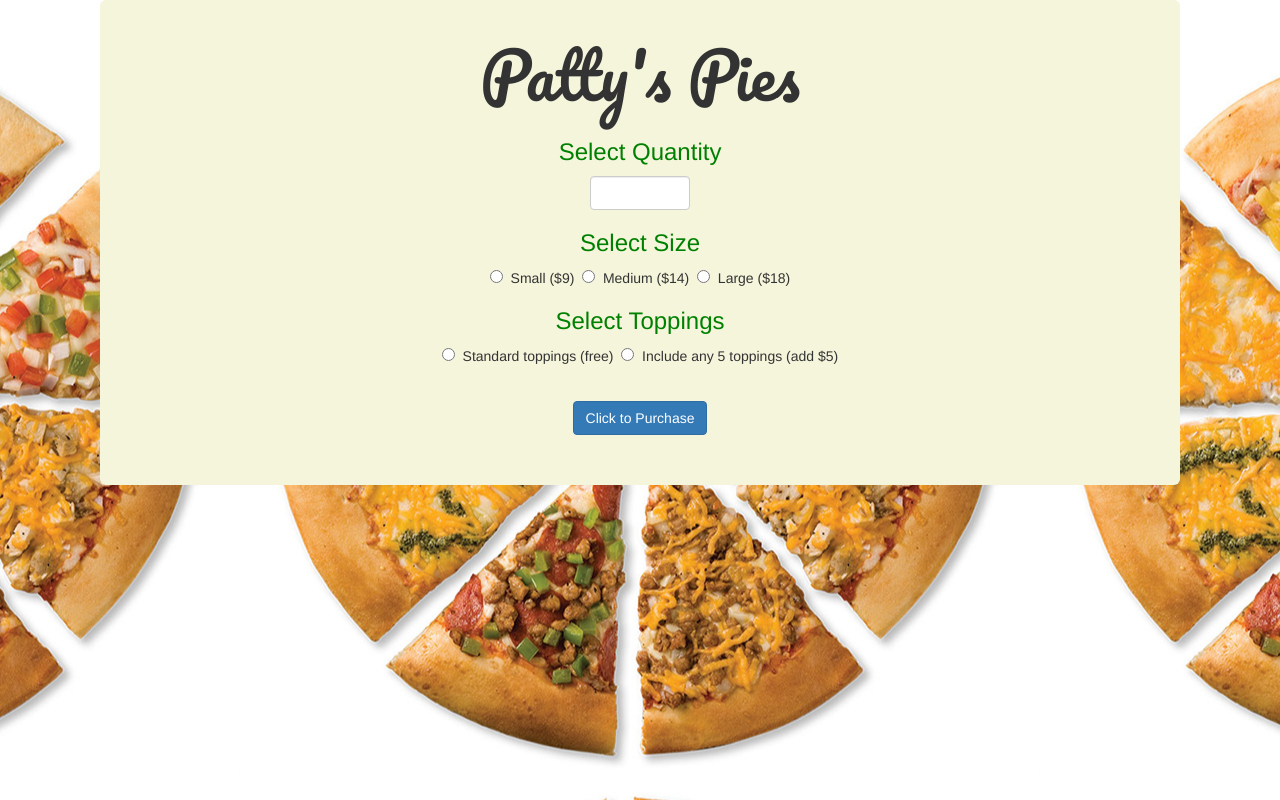
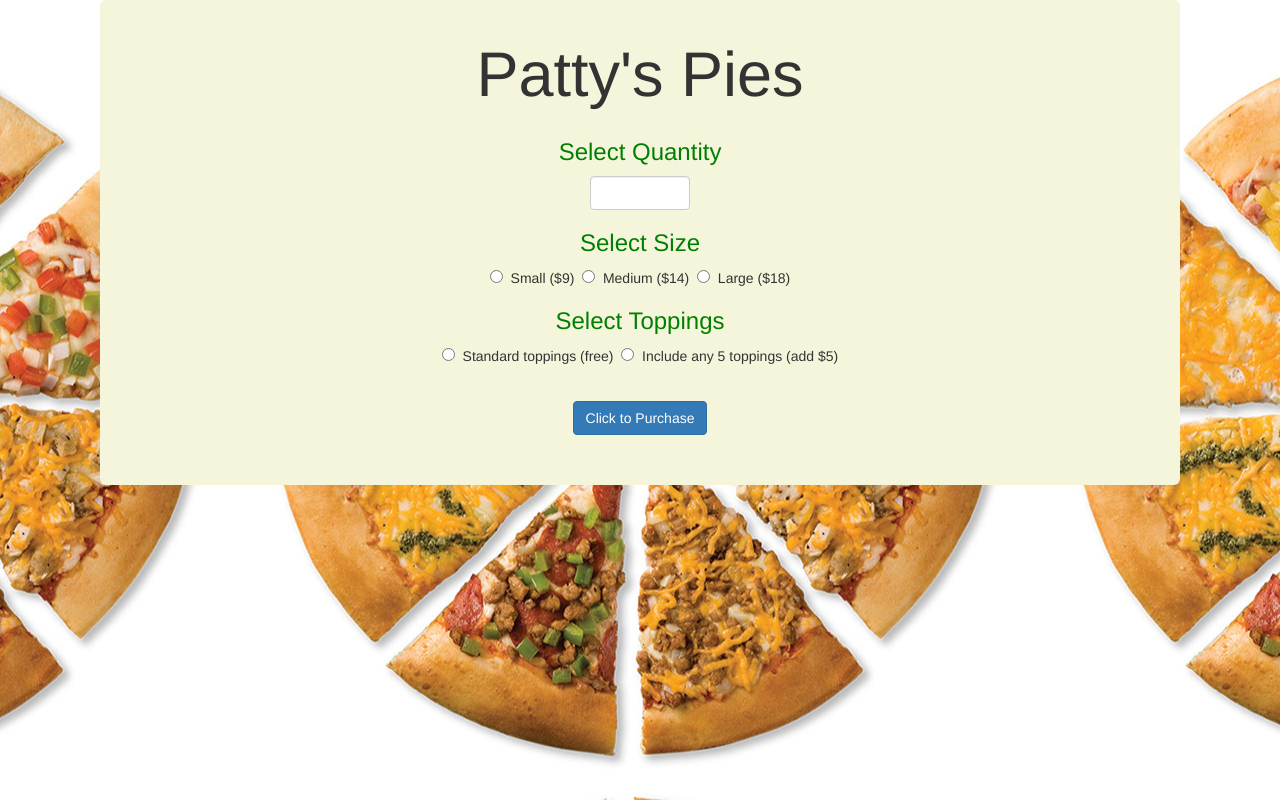
Before and after one commit to lisafolliard/Pizza_Company, a plain HTML site: page index.html in a window 1280 px wide. Drawn offline with nearby package versions, Linux system fonts and the light colour scheme.

Commit message:
update README

```diff
--- a/css/styles.css
+++ b/css/styles.css
@@ -26,8 +26,6 @@ body {
 
 h1 {
   text-align: center;
-  /*font-family: 'Gloria Hallelujah', cursive;*/
-  font-family: 'Pacifico', cursive;
   padding-top: -45px;
   padding-bottom: 10px;
 }
```
Also changed, not shown: 1 other file.
